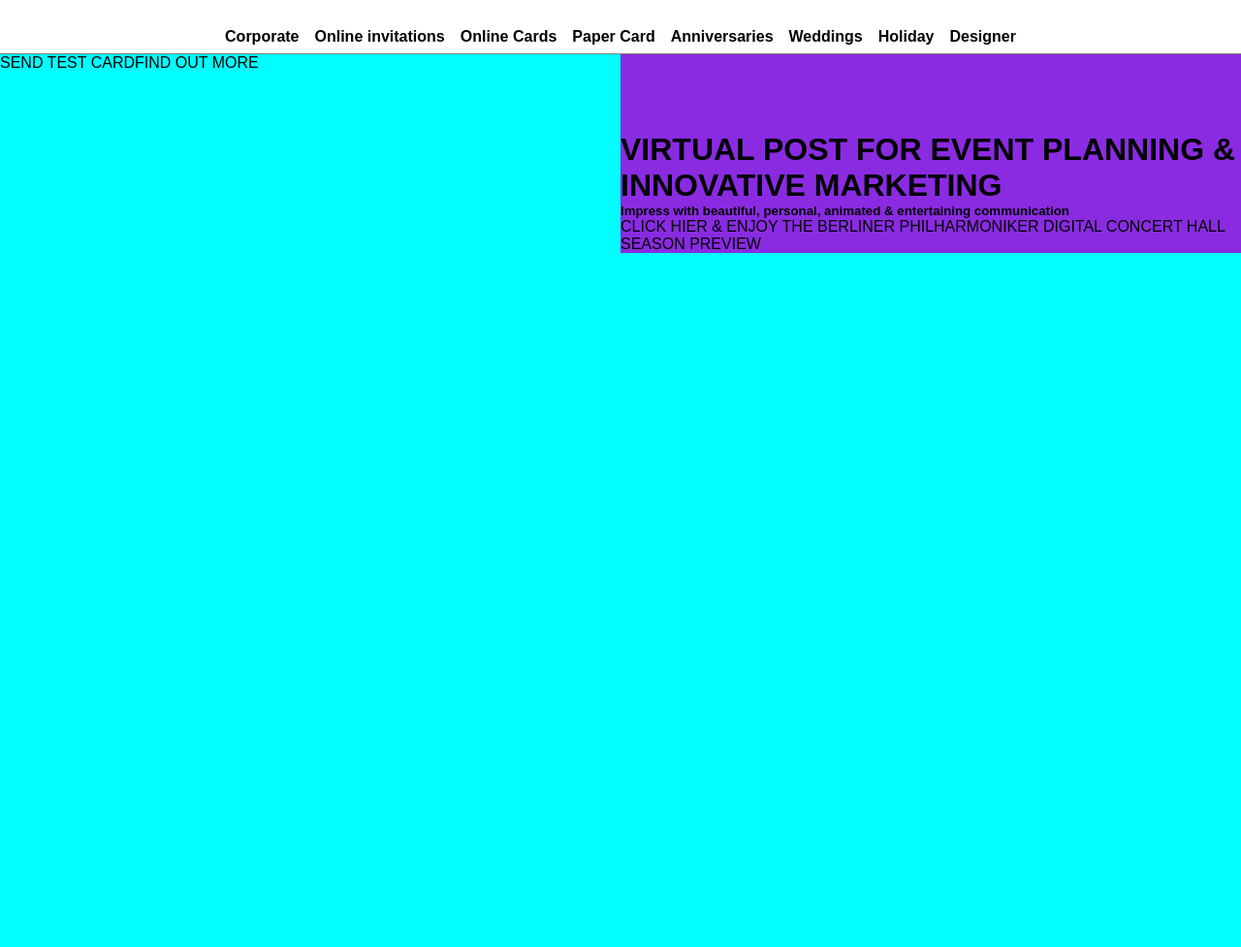
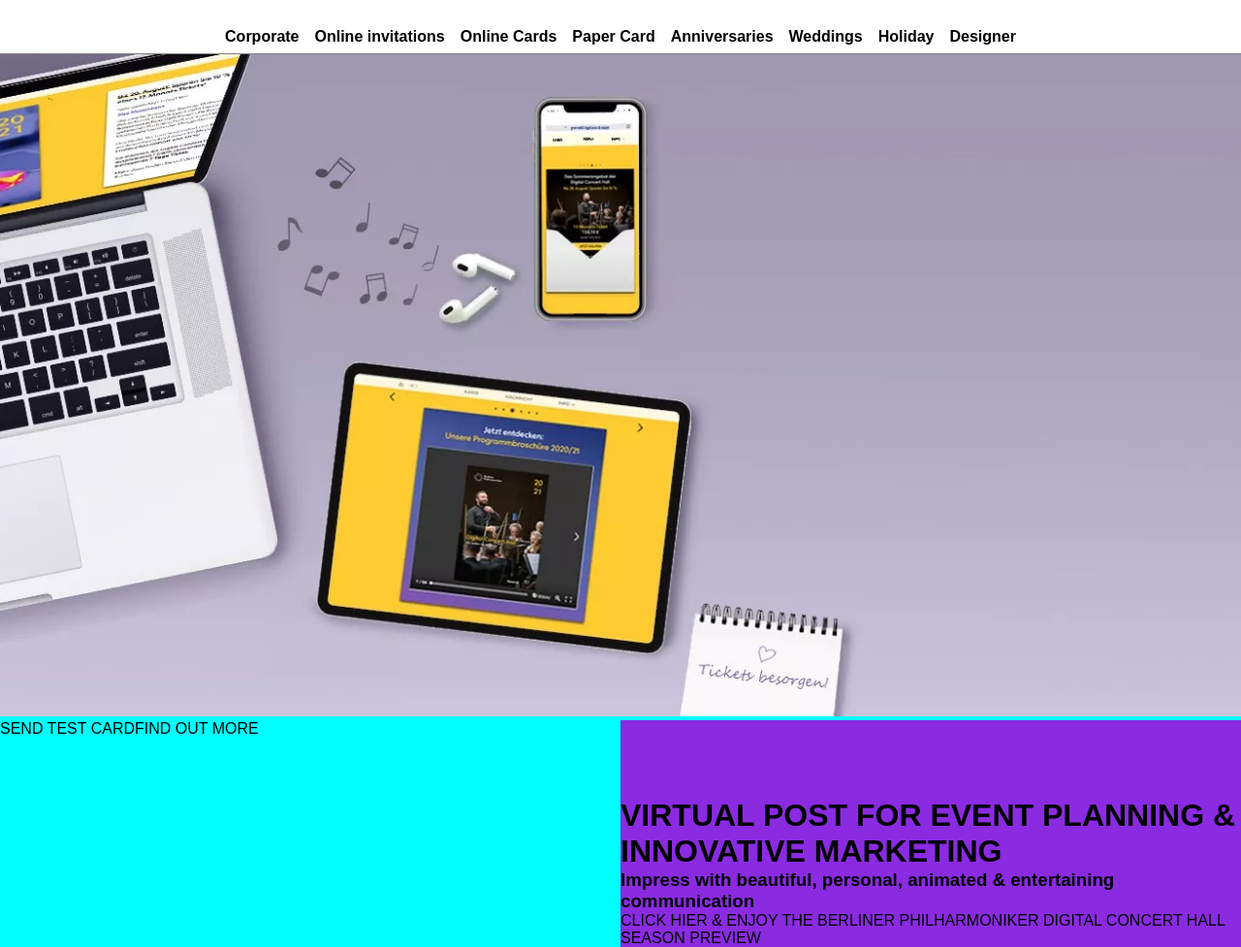
Before and after one commit to MohammadFahad2606/SMIT-Hackathon, a plain HTML site: page index.html in a window 1280 px wide. Shown: the part 59-1036 px from the top of the page at 97% size. Before the commit the page ends 800 px from the top, so only its background shows below. Drawn offline with nearby package versions, Linux system fonts and the light colour scheme.

Commit message:
Update index.html

```diff
--- a/index.html
+++ b/index.html
@@ -71,13 +71,13 @@
 
     <main>
         <div class="container">
-<!-- <img src="./sources/Hero-img.jpg" alt="Hero-img"> -->
+<img src="./sources/Hero-img.jpg" alt="Hero-img">
 
 
 <div class="contant">
 
     <h1>VIRTUAL POST FOR EVENT PLANNING & INNOVATIVE MARKETING</h1>
-<h5>Impress with beautiful, personal, animated & entertaining communication</h5>
+<h3>Impress with beautiful, personal, animated & entertaining communication</h3>
 <p>CLICK HIER & ENJOY THE BERLINER PHILHARMONIKER DIGITAL CONCERT HALL SEASON PREVIEW</p>
 </div>
 
```
